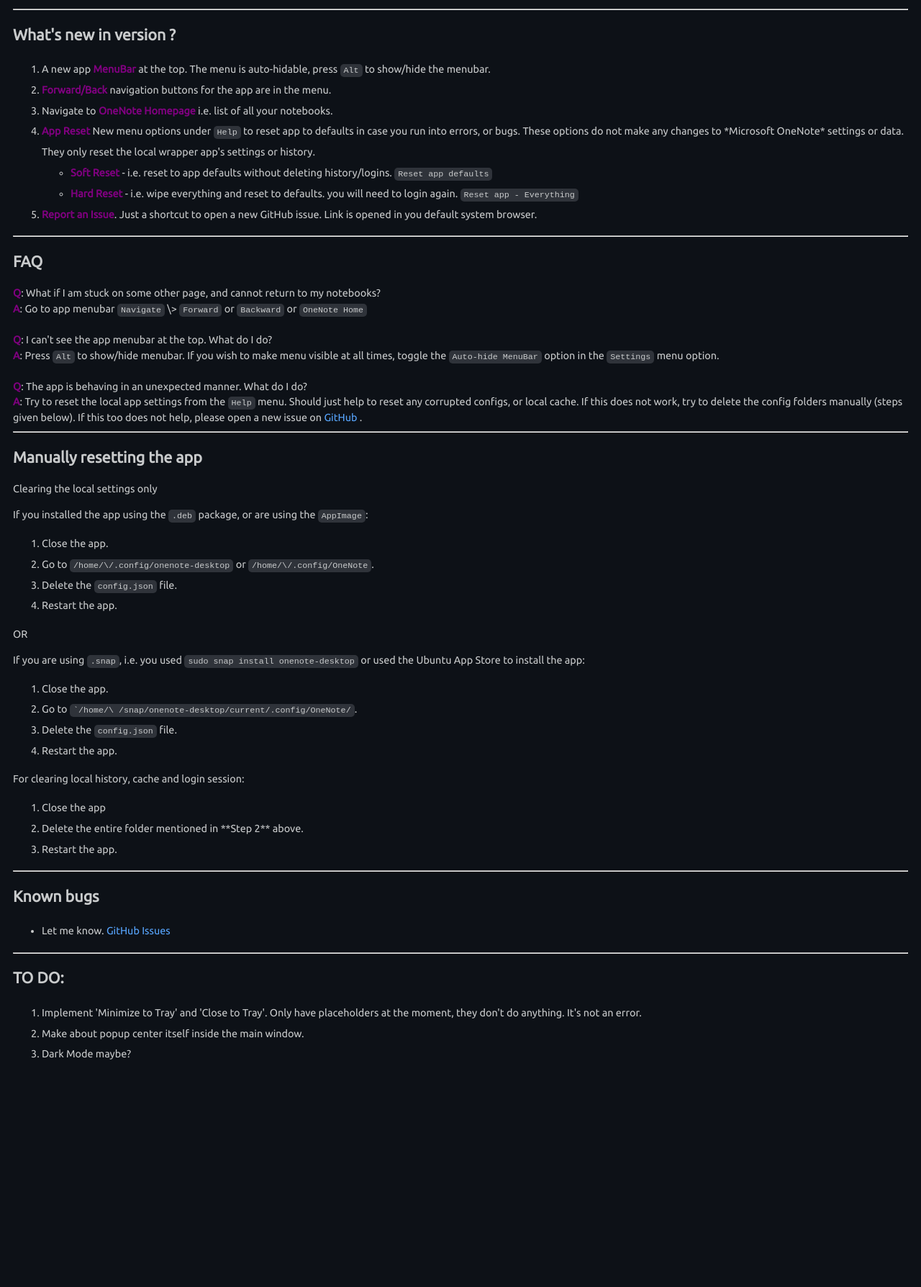
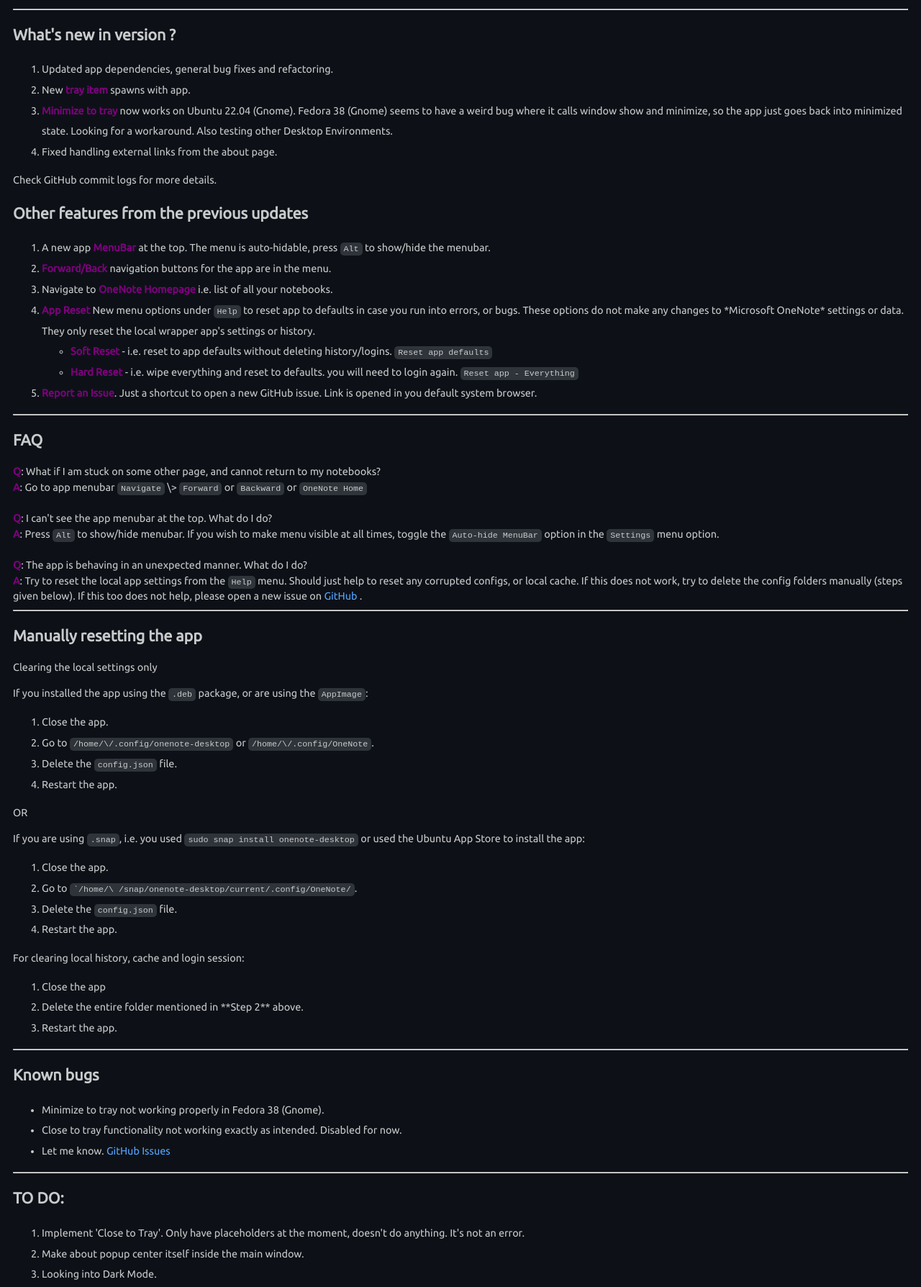
Before and after one commit to anujdatar/onenote-desktop, an Electron app: page src/about.html in a window 1280 px wide. Shown: the part 223-2011 px from the top of the page at 72% size. Before the commit the page ends 1717 px from the top, so only its background shows below. Drawn offline with Linux system fonts and the light colour scheme.

Commit message:
Updated readme and version bump in package.json

```diff
--- a/package.json
+++ b/package.json
@@ -1,7 +1,7 @@
 {
   "name": "onenote-desktop",
   "productName": "OneNote",
-  "version": "2.0.2",
+  "version": "2.2.0",
   "description": "OneNote Desktop Client for Linux",
   "productDescription": "OneNote.com wrapped in electron packaged for Linux",
   "main": "lib/",
--- a/src/about.html
+++ b/src/about.html
@@ -56,6 +56,25 @@
   <h2>What's new in version
     <script>window.electron.writeVer()</script>?
   </h2>
+  <ol>
+    <li>
+      Updated app dependencies, general bug fixes and refactoring.
+    </li>
+    <li>
+      New <strong>tray item</strong> spawns with app.
+    </li>
+    <li>
+      <strong>Minimize to tray</strong> now works on Ubuntu 22.04 (Gnome).
+      Fedora 38 (Gnome) seems to have a weird bug where it calls window show
+      and minimize, so the app just goes back into minimized state. Looking for
+      a workaround. Also testing other Desktop Environments.
+    </li>
+    <li>
+      Fixed handling external links from the about page.
+    </li>
+  </ol>
+  Check GitHub commit logs for more details.
+  <h2>Other features from the previous updates</h2>
   <ol>
     <li>
       A new app <strong>MenuBar</strong> at the top. The menu is auto-hidable,
@@ -162,6 +181,13 @@
   <h2>Known bugs</h2>
   <ul id="bugs">
     <li>
+      Minimize to tray not working properly in Fedora 38 (Gnome).
+    </li>
+    <li>
+      Close to tray functionality not working exactly as intended. Disabled for
+      now.
+    </li>
+    <li>
       Let me know.
       <a href="https://github.com/anujdatar/onenote-desktop/issues/new/choose"
         rel="noreferrer noopener" target="_blank">
@@ -177,14 +203,14 @@
   <h2>TO DO:</h2>
   <ol>
     <li>
-      Implement 'Minimize to Tray' and 'Close to Tray'. Only have
-      placeholders at the moment, they don't do anything. It's not an error.
+      Implement 'Close to Tray'. Only have
+      placeholders at the moment, doesn't do anything. It's not an error.
     </li>
     <li>
       Make about popup center itself inside the main window.
     </li>
     <li>
-      Dark Mode maybe?
+      Looking into Dark Mode.
     </li>
   </ol>
 
```
